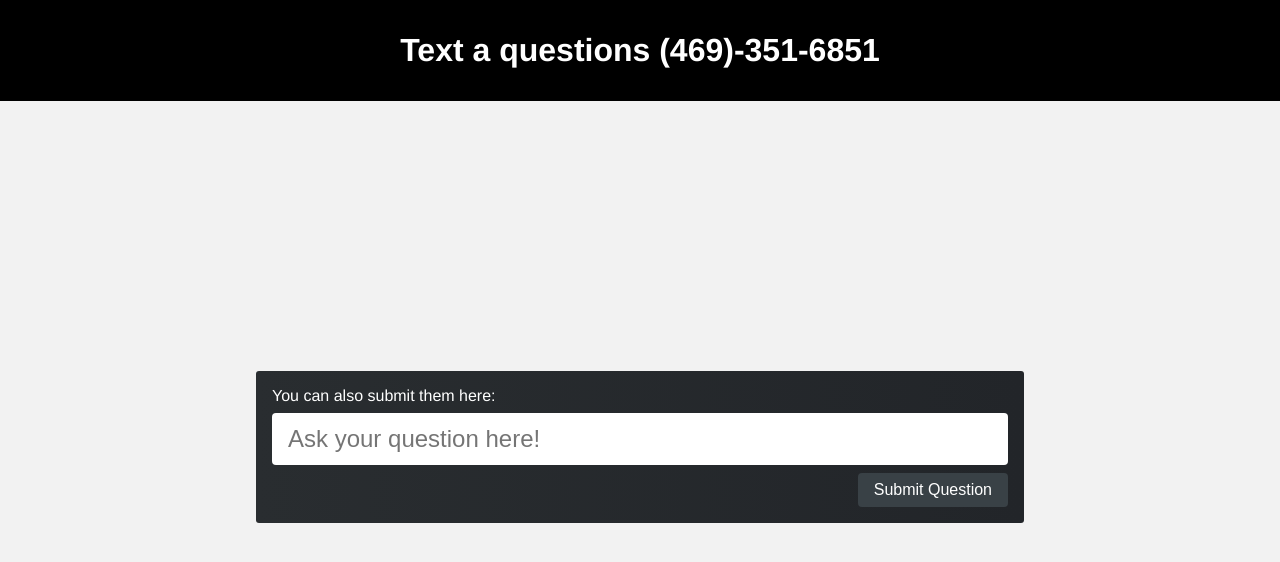
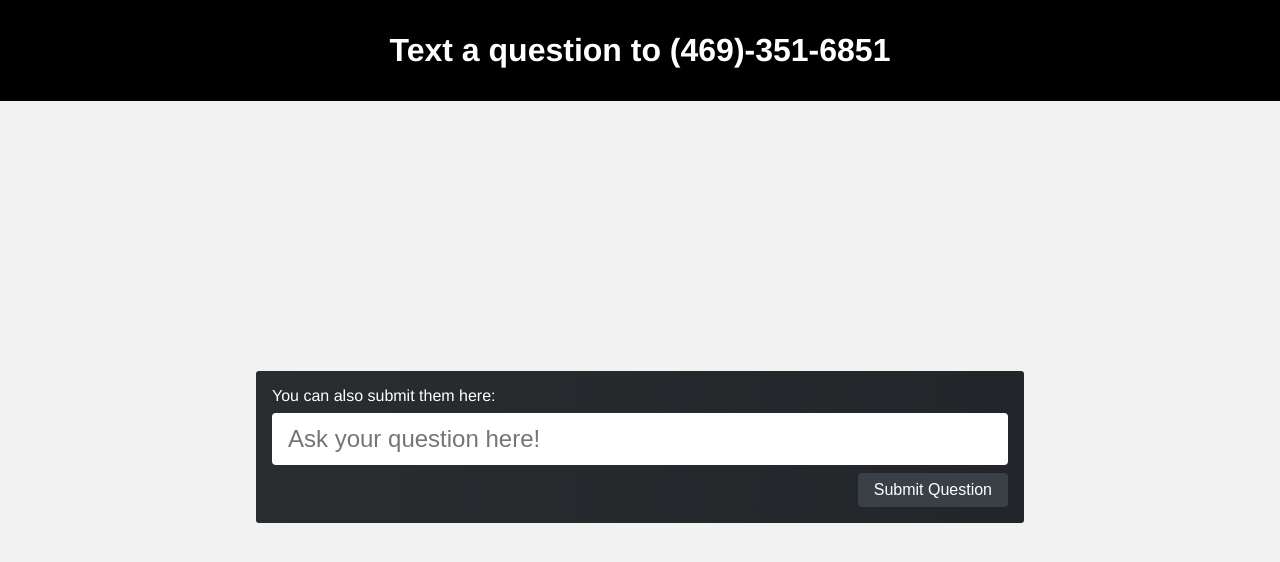
Before and after one commit to nathangathright/dsvc-questions, a website: page views/index.html in a window 1280 px wide. Drawn offline with Linux system fonts and the light colour scheme.

Commit message:
Update index.html

```diff
--- a/views/index.html
+++ b/views/index.html
@@ -20,7 +20,7 @@
 
       <header>
         <h1>
-          Text a questions (469)&#8209;351&#8209;6851
+          Text a question to (469)&#8209;351&#8209;6851
         </h1>
       </header>
 
```
